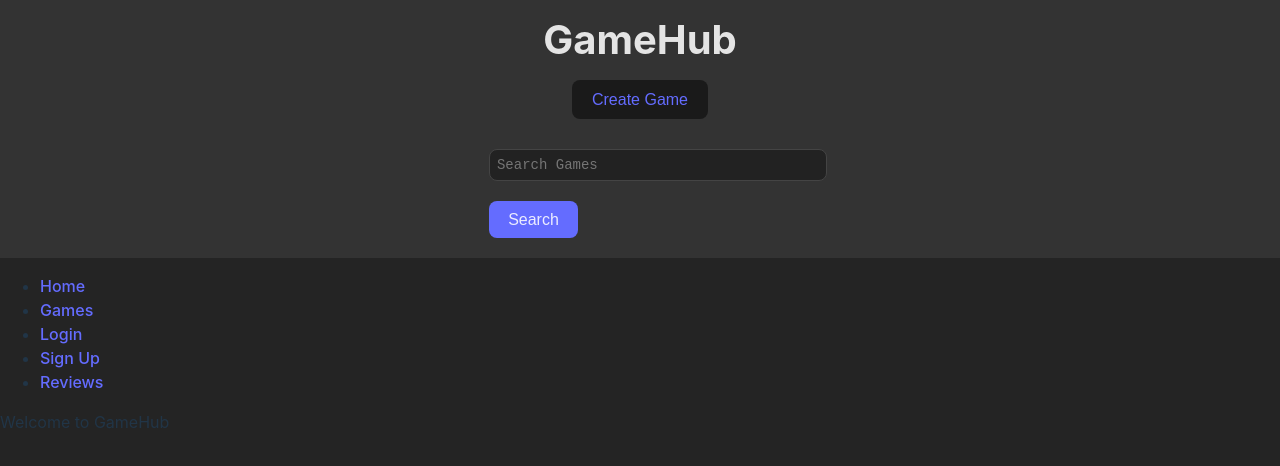
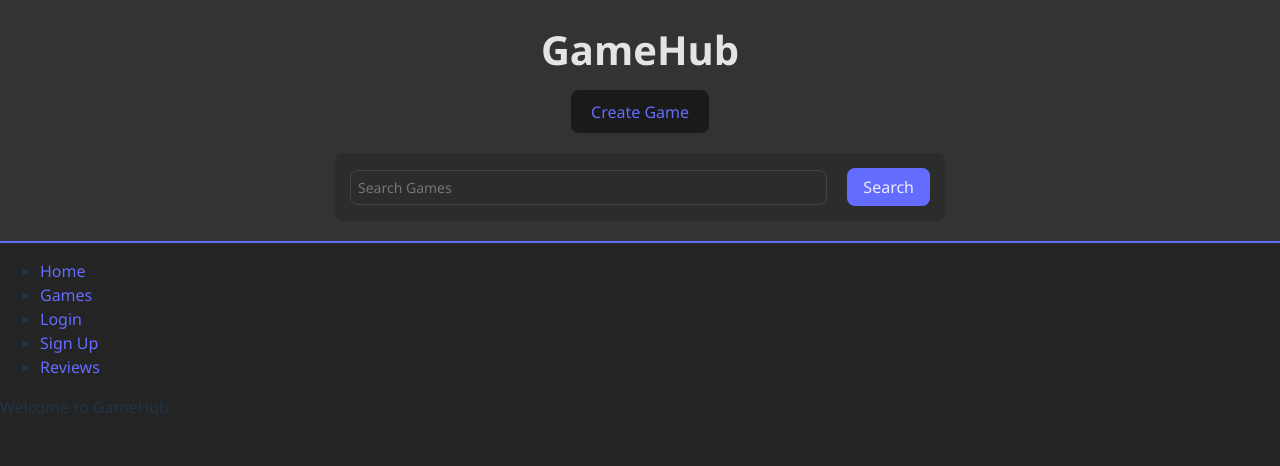
Before and after one commit to thebigbeanest/GameHub, a React (Vite) app: page / in a window 1280 px wide. Shown: the top 466 px of the page. Built offline with nearby package versions, Linux system fonts and the light colour scheme.

Commit message:
Changed the css to be a bit more modern and less work in progress

```diff
--- a/src/App.css
+++ b/src/App.css
@@ -1,15 +1,32 @@
+/* Variables for a modern color scheme */
+:root {
+  --nav-bg-color: #1e1e1e;
+  --text-color-light: #f5f5f5;
+  --button-bg-color: #3a3a3a;
+  --button-hover-color: #555;
+  --primary-color: #007bff;
+  --secondary-color: #0056b3;
+  --nav-link-color: #b3b3b3;
+  --nav-link-hover-color: #f5f5f5;
+  --input-bg-color: #2c2c2c;
+  --input-border-color: #444;
+}
+
+/* Header */
 .header {
   display: flex;
   flex-direction: column;
   align-items: center;
   background-color: var(--nav-bg-color);
-  padding: 10px 0;
+  padding: 20px 0;
+  border-bottom: 2px solid var(--button-hover-color);
 }
 
 .header h1 {
   font-size: 2.5em;
   margin: 0;
   color: var(--text-color-light);
+  font-family: 'Segoe UI', Tahoma, Geneva, Verdana, sans-serif;
 }
 
 .header button {
@@ -22,40 +39,57 @@
   color: var(--text-color-light);
   cursor: pointer;
   transition: border-color 0.25s, background-color 0.25s;
+  margin: 10px;
 }
+
 .header button:hover {
   border-color: var(--button-hover-color);
   background-color: var(--button-hover-color);
 }
 
+/* Search Bar */
 .header .searchBar {
   margin-top: 10px;
+  display: flex;
+  align-items: center;
+  justify-content: center;
+  width: 100%;
+  max-width: 600px;
+  background-color: var(--input-bg-color);
+  border-radius: 8px;
+  padding: 5px;
 }
 
 .header .searchBar input {
   padding: 0.5em;
   border-radius: 8px;
-  border: 1px solid #444;
-  background-color: #222;
+  border: 1px solid var(--input-border-color);
+  background-color: var(--input-bg-color);
   color: var(--text-color-light);
+  flex: 1;
 }
 
 .header .searchBtn {
   margin-left: 10px;
+  padding: 0.5em 1em;
   background-color: var(--primary-color);
   border: none;
   color: var(--text-color-light);
+  border-radius: 8px;
+  cursor: pointer;
 }
 
 .header .searchBtn:hover {
   background-color: var(--secondary-color);
 }
 
+/* Navigation */
 .nav {
   display: flex;
   justify-content: center;
   background-color: var(--nav-bg-color);
   padding: 10px 0;
+  border-top: 2px solid var(--button-hover-color);
 }
 
 .nav ul {
@@ -74,11 +108,15 @@
   font-weight: 500;
   text-decoration: none;
   font-size: 1em;
+  transition: color 0.3s;
+  font-family: 'Segoe UI', Tahoma, Geneva, Verdana, sans-serif;
 }
+
 .nav a:hover {
   color: var(--nav-link-hover-color);
 }
 
+/* Main content styling */
 main {
   flex: 1;
   display: flex;
@@ -92,6 +130,8 @@ h1, h2, h3 {
   color: var(--text-color-light);
 }
 
+/* General button styling */
 button, .searchBar input, .searchBtn {
   margin: 10px;
+  font-family: 'Segoe UI', Tahoma, Geneva, Verdana, sans-serif;
 }
--- a/src/Components/GamePage.jsx
+++ b/src/Components/GamePage.jsx
@@ -4,6 +4,8 @@ import { useParams } from 'react-router-dom';
 
 const GamePage = () => {
   const [game, setGame] = useState(null);
+  const [reviews, setReviews] = useState([]);
+  const [comments, setComments] = useState([]);
   const iframeRef = useRef(null);
   const { id } = useParams();
 
@@ -17,7 +19,27 @@ const GamePage = () => {
       }
     };
 
+    const fetchReviews = async () => {
+      try {
+        const response = await axios.get(`http://localhost:8000/games/${id}/reviews/`);
+        setReviews(response.data);
+      } catch (error) {
+        console.error('Error fetching reviews:', error);
+      }
+    };
+
+    const fetchComments = async () => {
+      try {
+        const response = await axios.get(`http://localhost:8000/games/${id}/comments/`);
+        setComments(response.data);
+      } catch (error) {
+        console.error('Error fetching comments:', error);
+      }
+    };
+
     fetchGame();
+    fetchReviews();
+    fetchComments();
   }, [id]);
 
   useEffect(() => {
@@ -66,11 +88,23 @@ const GamePage = () => {
       />
       <div style={{ marginTop: '20px' }}>
         <h3>Reviews:</h3>
-        {/* Display reviews here */}
+        <ul>
+          {reviews.map(review => (
+            <li key={review.id}>
+              <p><strong>{review.user.username}:</strong> {review.content}</p>
+            </li>
+          ))}
+        </ul>
       </div>
       <div style={{ marginTop: '20px' }}>
         <h3>Comments:</h3>
-        {/* Display comments here */}
+        <ul>
+          {comments.map(comment => (
+            <li key={comment.id}>
+              <p><strong>{comment.user.username}:</strong> {comment.content}</p>
+            </li>
+          ))}
+        </ul>
       </div>
     </div>
   );
--- a/src/CreateGamePage.css
+++ b/src/CreateGamePage.css
@@ -4,6 +4,8 @@
   flex-direction: column;
   gap: 20px;
   padding: 20px;
+  background-color: var(--background-color);
+  color: var(--text-color-light);
 }
 
 /* Styling for the input fields */
@@ -22,11 +24,13 @@
 textarea,
 input[type="text"] {
   width: 100%;
-    font-family: monospace;
+  font-family: 'Segoe UI', Tahoma, Geneva, Verdana, sans-serif;
   font-size: 14px;
-    border: 1px solid #ccc;
-    border-radius: 4px;
+  border: 1px solid var(--input-border-color);
+  border-radius: 8px;
   padding: 10px;
+  background-color: var(--input-bg-color);
+  color: var(--text-color-light);
   resize: vertical; /* Allow vertical resizing */
   overflow: auto; /* Add scrollbars when needed */
 }
@@ -59,4 +63,14 @@
   padding: 10px 20px;
   font-size: 16px;
   cursor: pointer;
+  border: 1px solid transparent;
+  border-radius: 8px;
+  background-color: var(--button-bg-color);
+  color: var(--text-color-light);
+  transition: background-color 0.3s, border-color 0.3s;
 }
+
+button:hover {
+  background-color: var(--button-hover-color);
+  border-color: var(--button-hover-color);
+}
--- a/src/index.css
+++ b/src/index.css
@@ -1,3 +1,4 @@
+/* Root variables */
 :root {
   --primary-color: #646cff;
   --secondary-color: #535bf2;
@@ -10,8 +11,10 @@
   --nav-bg-color: #333;
   --nav-link-color: #fff;
   --nav-link-hover-color: #aaa;
+  --input-bg-color: #2c2c2c;
+  --input-border-color: #444;
 
-  font-family: Inter, system-ui, Avenir, Helvetica, Arial, sans-serif;
+  font-family: 'Segoe UI', Tahoma, Geneva, Verdana, sans-serif;
   line-height: 1.5;
   font-weight: 400;
 
@@ -25,6 +28,7 @@
   -moz-osx-font-smoothing: grayscale;
 }
 
+/* Links */
 a {
   font-weight: 500;
   color: var(--primary-color);
@@ -34,6 +38,7 @@ a:hover {
   color: var(--secondary-color);
 }
 
+/* Body */
 body {
   margin: 0;
   display: flex;
@@ -43,6 +48,7 @@ body {
   background-color: var(--background-color);
 }
 
+/* Light mode overrides */
 @media (prefers-color-scheme: light) {
   :root {
     color: var(--text-color-dark);
```
Lines whose indentation alone changed are shown as unchanged.
